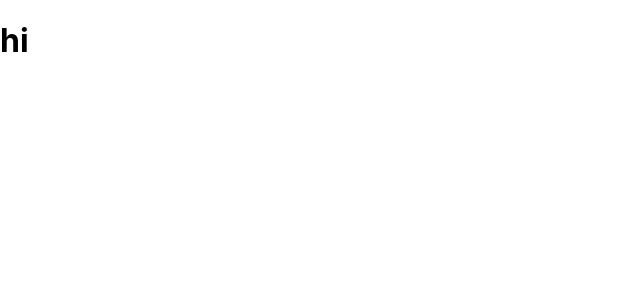
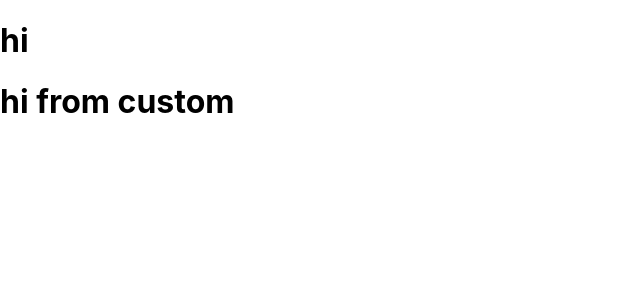
Before and after one commit to ALPOFF/moi-dvor, a React (Create React App) app: page / in a window 1280 px wide. Shown: the top 300 px of the page, without its empty margins (0-640 px from the left). Built offline with nearby package versions, Linux system fonts and the light colour scheme.

Commit message:
added custom test component

```diff
--- a/src/App.js
+++ b/src/App.js
@@ -1,9 +1,11 @@
 import React from 'react';
 import './App.scss';
+import CustomComp from "./components/CustomComp";
 
 const App = () => (
     <div>
       <h1>hi</h1>
+      <CustomComp />
     </div>
 );
 
--- /dev/null
+++ b/src/components/CustomComp.jsx
@@ -0,0 +1,9 @@
+import React from "react";
+
+const CustomComp = () => {
+    return (
+        <div><h1>hi from custom</h1></div>
+    )
+};
+
+export default CustomComp;
```
